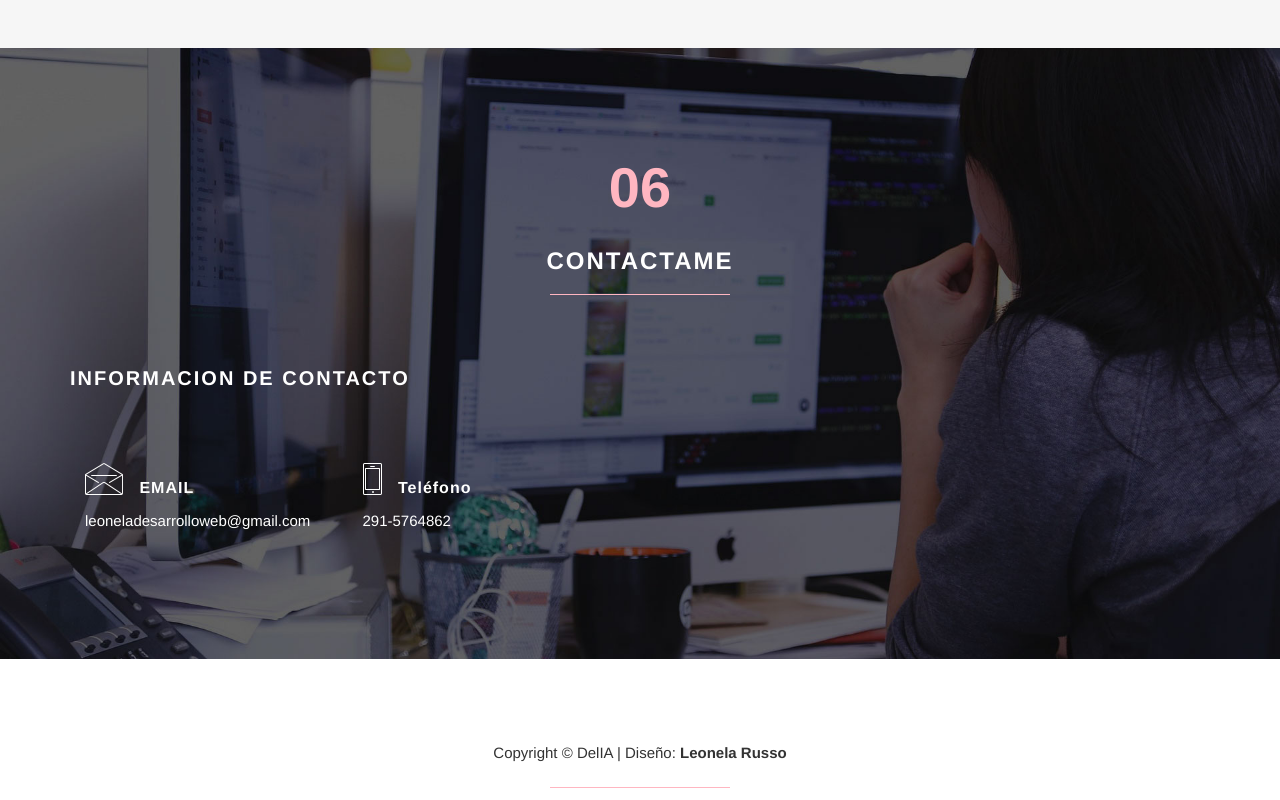
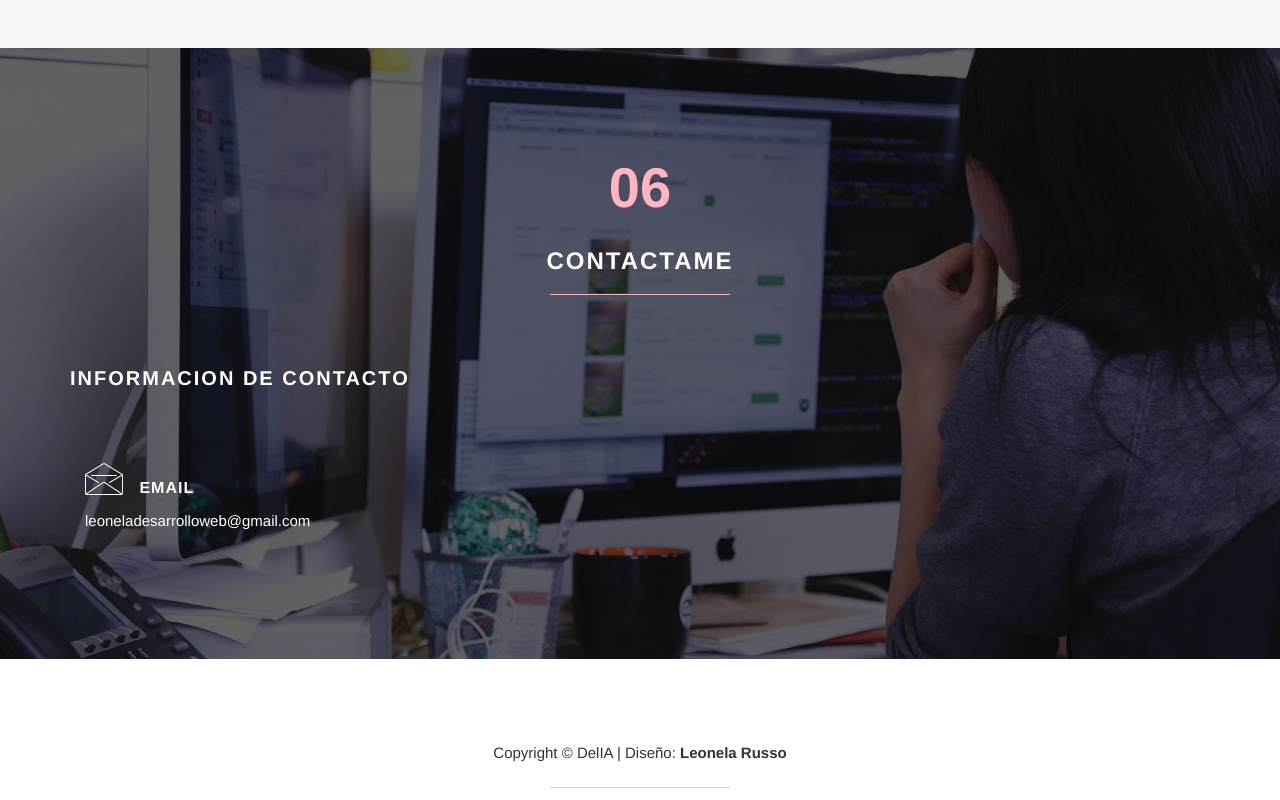
Before and after one commit to leoweb-ccode/frontendweb, a plain HTML site: page index.html in a window 1280 px wide. Shown: the part 4090-4890 px from the top of the page. Drawn offline with Linux system fonts and the light colour scheme.

Commit message:
Update index.html

```diff
--- a/index.html
+++ b/index.html
@@ -272,10 +272,7 @@
 					<h3><i class="icon-envelope medium-icon wow bounceIn" data-wow-delay="0.6s"></i> EMAIL</h3>
 					<p>leoneladesarrolloweb@gmail.com </p>
 				</div>
-				<div class="col-md-6 col-sm-4">
-					<h3><i class="icon-phone medium-icon wow bounceIn" data-wow-delay="0.6s"></i> Teléfono</h3>
-					<p>291-5764862</p>
-				</div>
+
 			</div>
 			<div class="col-md-6 col-sm-12">
 				<script type="text/javascript" src="https://form.jotform.com/jsform/203217086261651"></script>
```
